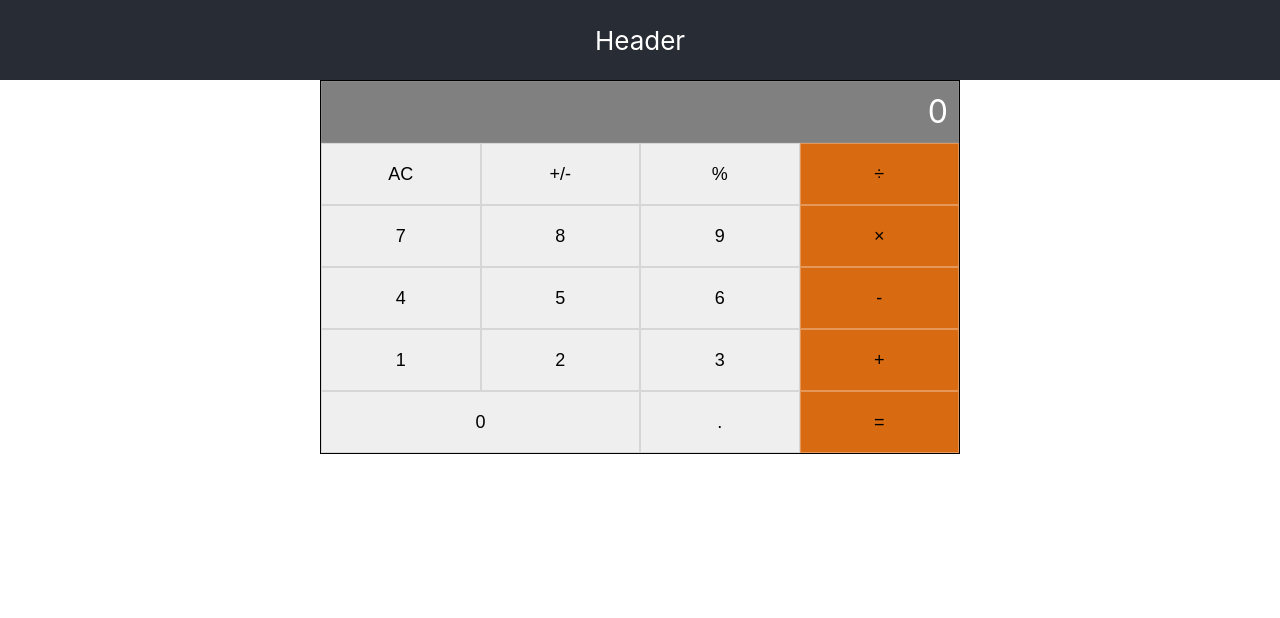
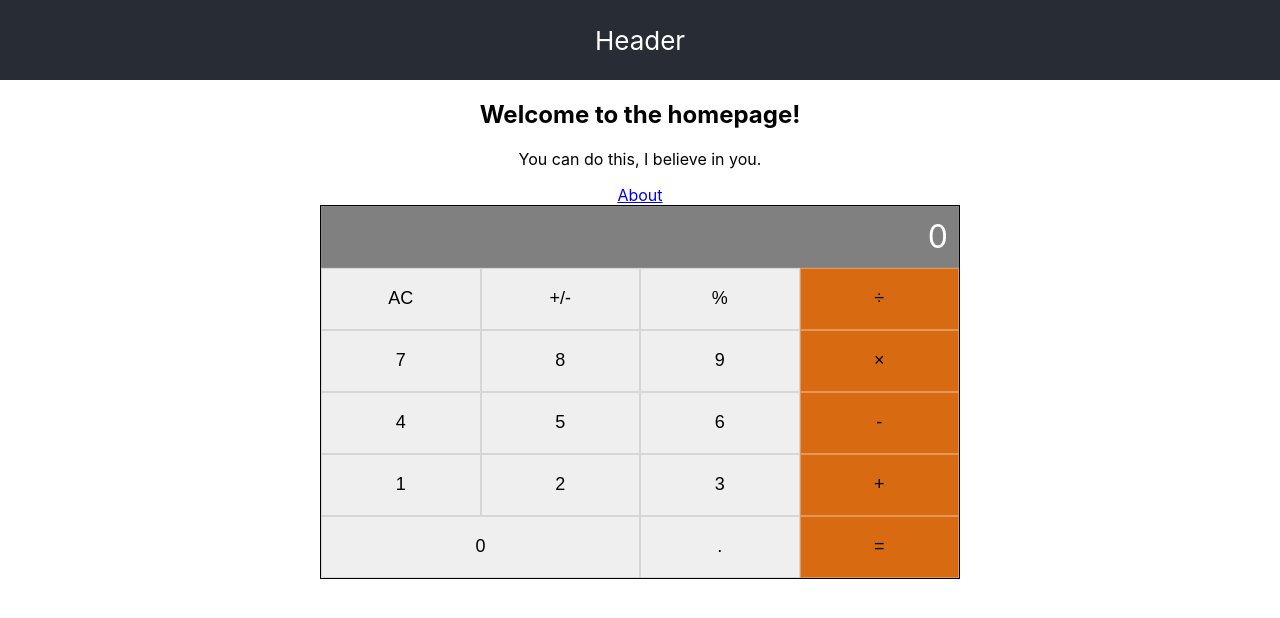
Before and after one commit to eduardosancho/math_magicians, a React (Create React App) app: page / in a window 1280 px wide. Shown: the top 618 px of the page. Built offline with nearby package versions, Linux system fonts and the light colour scheme.

Commit message:
Add routes for about and home section

```diff
--- a/package.json
+++ b/package.json
@@ -10,6 +10,7 @@
     "prop-types": "^15.8.1",
     "react": "^17.0.2",
     "react-dom": "^17.0.2",
+    "react-router-dom": "^6.2.1",
     "react-scripts": "5.0.0",
     "web-vitals": "^2.1.4"
   },
--- a/src/App.js
+++ b/src/App.js
@@ -1,12 +1,47 @@
 import React from 'react';
+import { Routes, Route, Link } from 'react-router-dom';
 import './App.css';
 import Calculator from './components/Calculator';
 
 const App = () => (
   <div className="App">
     <header className="App-header">Header</header>
+    <Routes>
+      <Route path="/" element={<Home />} />
+      <Route path="about" element={<About />} />
+    </Routes>
     <Calculator />
   </div>
 );
 
+function Home() {
+  return (
+    <>
+      <main>
+        <h2>Welcome to the homepage!</h2>
+        <p>You can do this, I believe in you.</p>
+      </main>
+      <nav>
+        <Link to="/about">About</Link>
+      </nav>
+    </>
+  );
+}
+
+function About() {
+  return (
+    <>
+      <main>
+        <h2>Who are we?</h2>
+        <p>
+          That feels like an existential question, don\`t you think?
+        </p>
+      </main>
+      <nav>
+        <Link to="/">Home</Link>
+      </nav>
+    </>
+  );
+}
+
 export default App;
--- a/src/index.js
+++ b/src/index.js
@@ -1,11 +1,14 @@
 import React from 'react';
 import ReactDOM from 'react-dom';
+import { BrowserRouter } from 'react-router-dom';
 import './index.css';
 import App from './App';
 
 ReactDOM.render(
   <React.StrictMode>
-    <App />
+    <BrowserRouter>
+      <App />
+    </BrowserRouter>
   </React.StrictMode>,
   document.getElementById('root'),
 );
```
Also changed, not shown: 1 other file (tests, documents, lock files or other folders).
